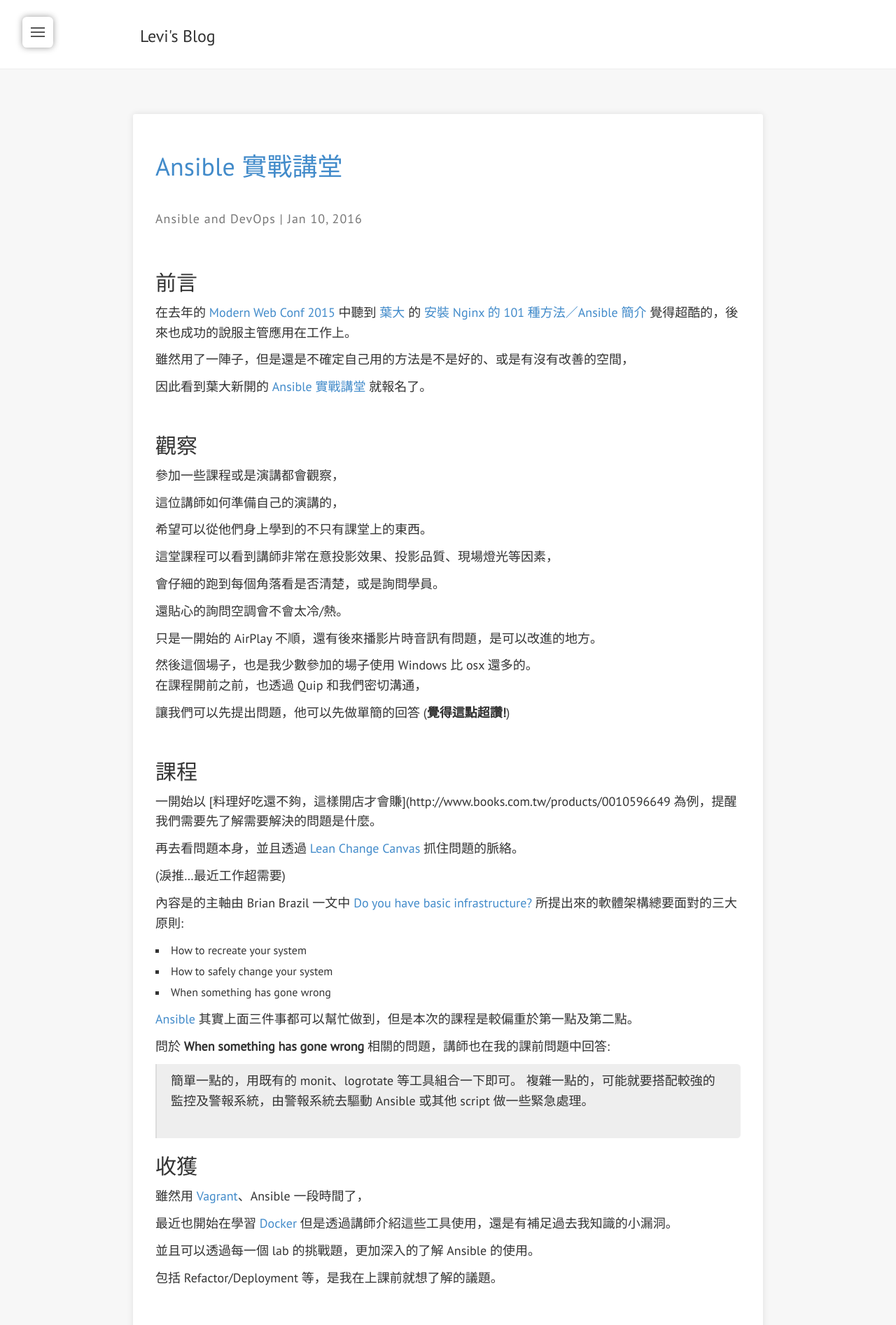
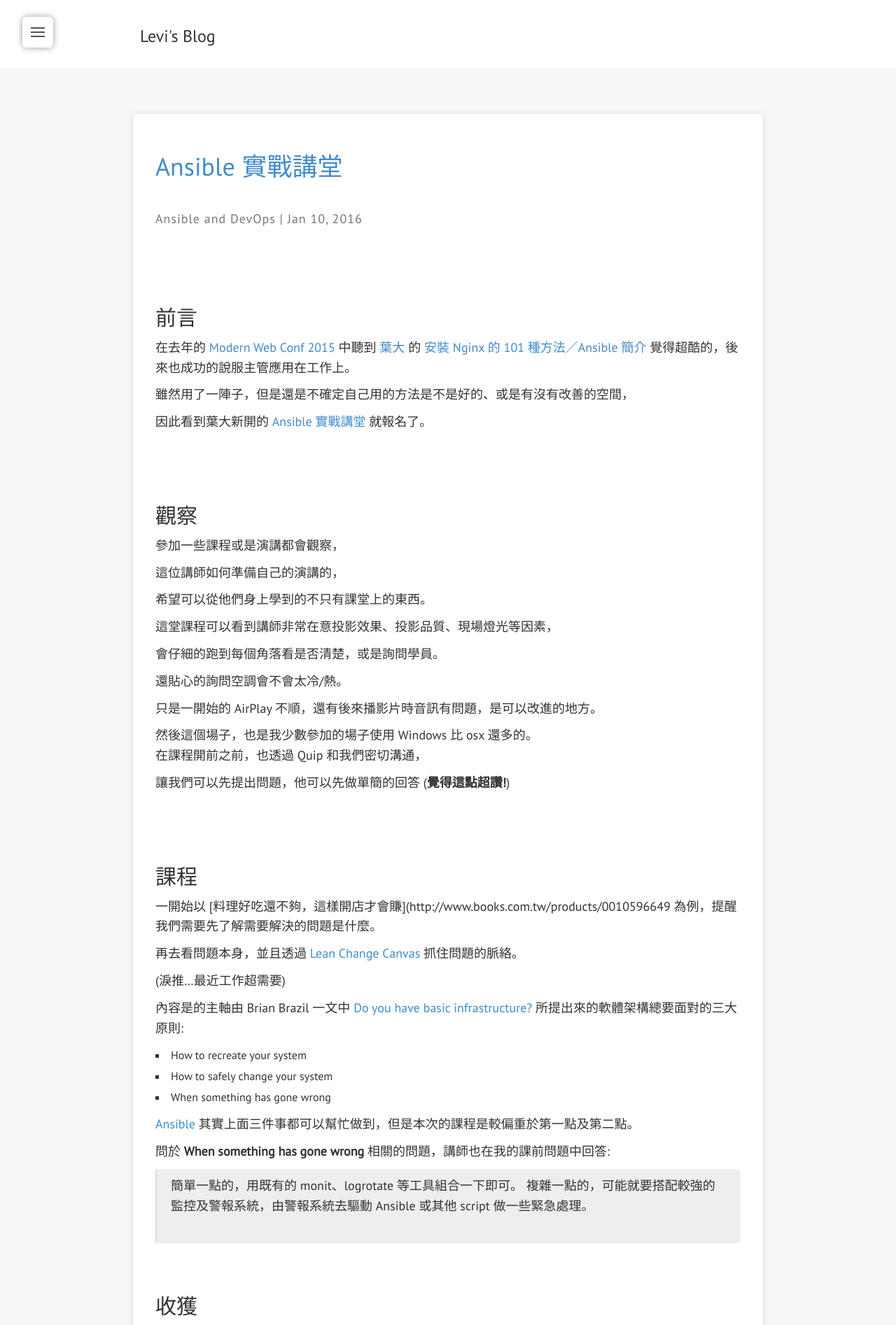
Before and after one commit to levichen/levichen.github.io, a Jekyll site: the page built from index.html, in a window 1280 px wide. Shown: the top 1894 px of the page at 70% size. Built offline with Jekyll 4.4.1, drawn with Linux system fonts in a browser that asks for light colours; nearby versions of some CDN libraries; Markdown is read by kramdown in place of the engine named in the settings; the list of posts is cut into pages by our own code; comment, search, counter and statistics services are not loaded.

Commit message:
Update _type.scss

```diff
--- a/assets/css/_sass/base/_type.scss
+++ b/assets/css/_sass/base/_type.scss
@@ -68,7 +68,7 @@
 }
 
 h1, .h1 { font-size: $font-size-h1; }
-h2, .h2 { font-size: $font-size-h2; }
+h2, .h2 { font-size: $font-size-h2; margin-top: 70px; }
 h3, .h3 { font-size: $font-size-h3; }
 h4, .h4 { font-size: $font-size-h4; }
 h5, .h5 { font-size: $font-size-h5; }
```
